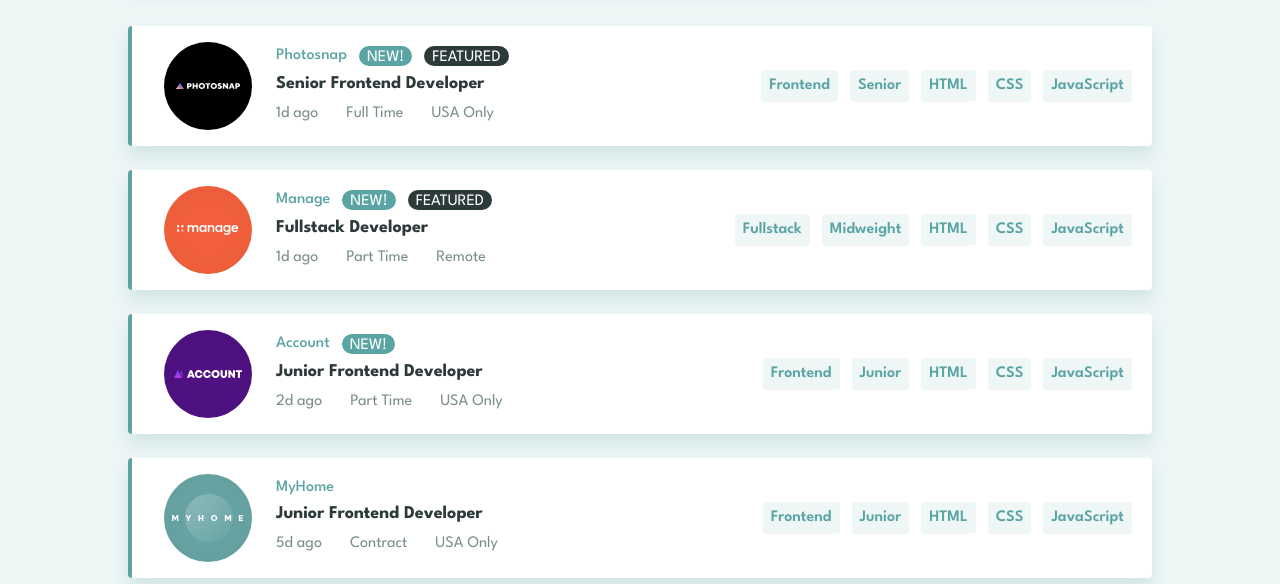
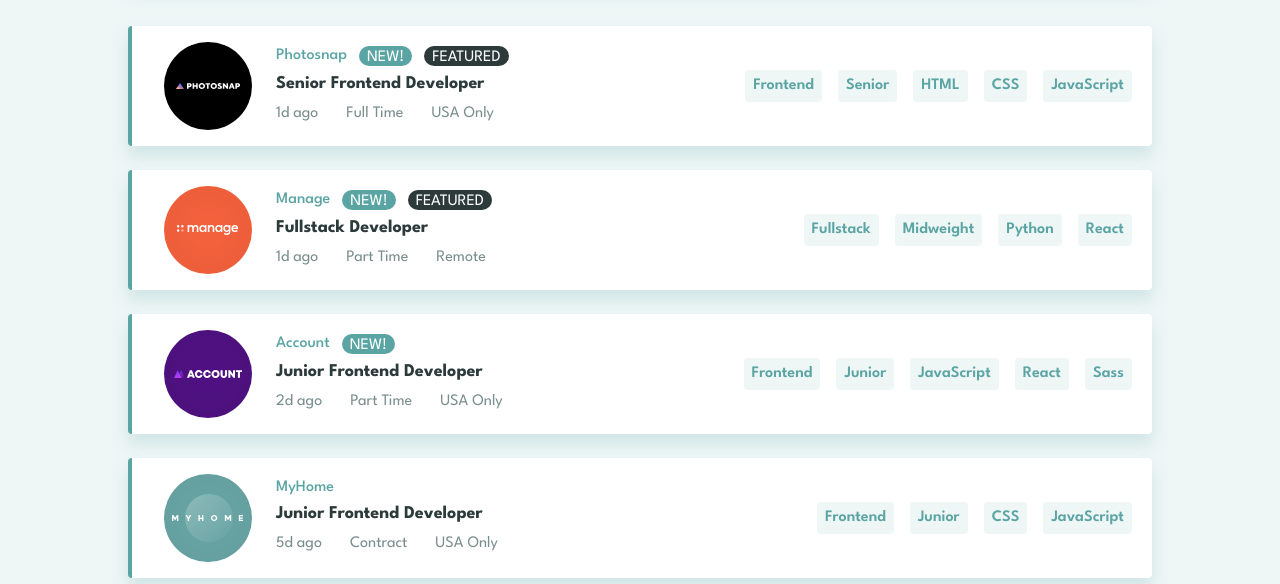
Before and after one commit to aweliego/job-listings, a React (Vite) app: page / in a window 1280 px wide. Shown: the part 190-774 px from the top of the page. Built offline with nearby package versions, Linux system fonts and the light colour scheme.

Commit message:
Render all filters dynamically

```diff
--- a/src/App.tsx
+++ b/src/App.tsx
@@ -10,6 +10,9 @@ const App = () => {
       <section className='flex flex-col justify-center items-center'>
         <SearchBar />
         {data.map((listing) => {
+
+          const filters = [listing.role, listing.level, ...listing.languages, ...listing.tools]
+
           return (<Listing
             key={listing.id}
             company={listing.company}
@@ -17,13 +20,10 @@ const App = () => {
             newListing={listing.new}
             featured={listing.featured}
             position={listing.position}
-            role={listing.role}
-            level={listing.level}
             postedAt={listing.postedAt}
             contract={listing.contract}
             location={listing.location}
-            languages={listing.languages}
-            tools={listing.tools}
+            filters={filters}
           />)
         })}
       </section>
--- a/src/components/Listing.tsx
+++ b/src/components/Listing.tsx
@@ -7,13 +7,10 @@ type ListingProps = {
     newListing: boolean
     featured: boolean
     position: string
-    role: string
-    level: string
     postedAt: string
     contract: string
     location: string
-    languages: string[]
-    tools: string[]
+    filters: string[]
 }
 
 const Listing: React.FC<ListingProps> = ({
@@ -23,13 +20,10 @@ const Listing: React.FC<ListingProps> = ({
     newListing,
     featured,
     position,
-    role,
-    level,
     postedAt,
     contract,
     location,
-    languages,
-    tools
+    filters
 }) => {
 
     return (
@@ -63,12 +57,8 @@ const Listing: React.FC<ListingProps> = ({
             <div className='lg:hidden w-full h-px bg-cyan-dark opacity-50 my-4'></div>
 
             {/* Filters */}
-            <div className='flex flex-wrap gap-x-1 '>
-                <button className='filter'>{role}</button>
-                <button className='filter'>{level}</button>
-                <button className='filter'>HTML</button>
-                <button className='filter'>CSS</button>
-                <button className='filter'>JavaScript</button>
+            <div className='flex flex-wrap gap-2 '>
+                {filters.map((filter) => <button className='filter'>{filter}</button>)}
             </div>
         </article >)
 }
```
